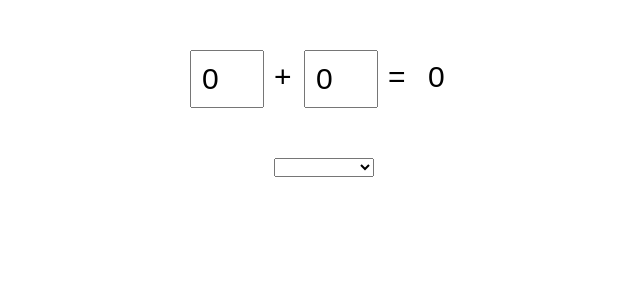
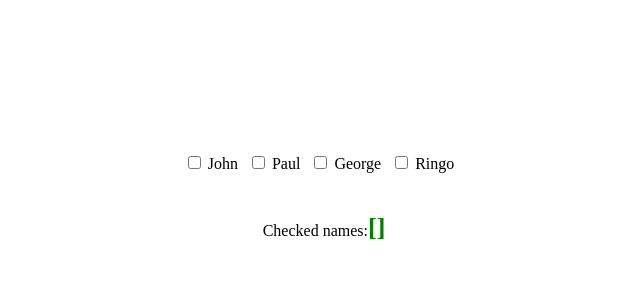
Before and after one commit to mdafrozz/Vue_App, a Vue app: page / in a window 1280 px wide. Shown: the top 300 px of the page, without its empty margins (316-956 px from the left). Built offline with nearby package versions, Linux system fonts and the light colour scheme; the HTML template or start-up script is replaced by a standard one.

Commit message:
Refactor:  CheckBoxes using V-Model

```diff
--- a/src/components/vue_examples.vue
+++ b/src/components/vue_examples.vue
@@ -1,65 +1,54 @@
 <template>
-<div id="app">
-  <div class="row">
-    <input v-model.number="num1" type="number" />
-    <span>+</span>
-    <input v-model.number="num2" type="number" />
-    <span>=</span>
-    <span>{{ num1 + num2 }}</span>
+  <div id="app">
+    <input v-model="checkedNames" type="checkbox" id="john" value="John" />
+    <label for="john"> John</label>
+
+    <input v-model="checkedNames" type="checkbox" id="paul" value="Paul" />
+    <label for="paul"> Paul</label>
+
+    <input v-model="checkedNames" type="checkbox" id="george" value="George" />
+    <label for="george"> George</label>
+
+    <input v-model="checkedNames" type="checkbox" id="ringo" value="Ringo" />
+    <label for="ringo"> Ringo</label>
+    <br>
+    <br>
+    Checked names:<span>{{ checkedNames }}</span>
   </div>
-  <div class="row second">
-    <select v-model="name">
-      <option>Carne Asada</option>
-      <option>Pollo</option>
-      <option>Bean</option>
-      <option>Al Pastor</option>
-    </select>
-    <p v-if="name">My favorite kind of taco is {{ name }}</p>
-  </div>
-</div>
 </template>
 
 <script>
-export default{
-    name: 'vue_examples',
-    data() {
-      return {
-      num1: 0,
-      num2: 0,
-      name: ''
-    }
-  }
-}
+export default {
+  name: "vue_examples",
+  data() {
+    return {
+      checkedNames: []
+    };
+  },
+};
 </script>
 
 <style>
-
-.row {
-  margin: 50px;
-  display: flex;
-  justify-content: center;
-  font-family: 'Work Sans', sans-serif;
+body {
+  font-family: 'Bitter', serif;
 }
 
-input, span {
-  padding: 10px;
-  font-size: 30px;
-  font-family: 'Work Sans', sans-serif;
+#app {
+  text-align: center;
+  padding: 70px;
+  font-size: 16px;
+  margin: 0 auto;
+  display: table;
+  line-height: 2em;
 }
 
-input {
-  width: 50px;
+label {
+  padding-right: 10px;
 }
 
 span {
-  width: 20px;
-}
-
-.second {
-  font-size: 18px;
-}
-
-p {
-    margin-left: 20px;
-  }
+            color: green;
+            font-weight: bold;
+            font-size: 26px;
+        }
 </style>
```
